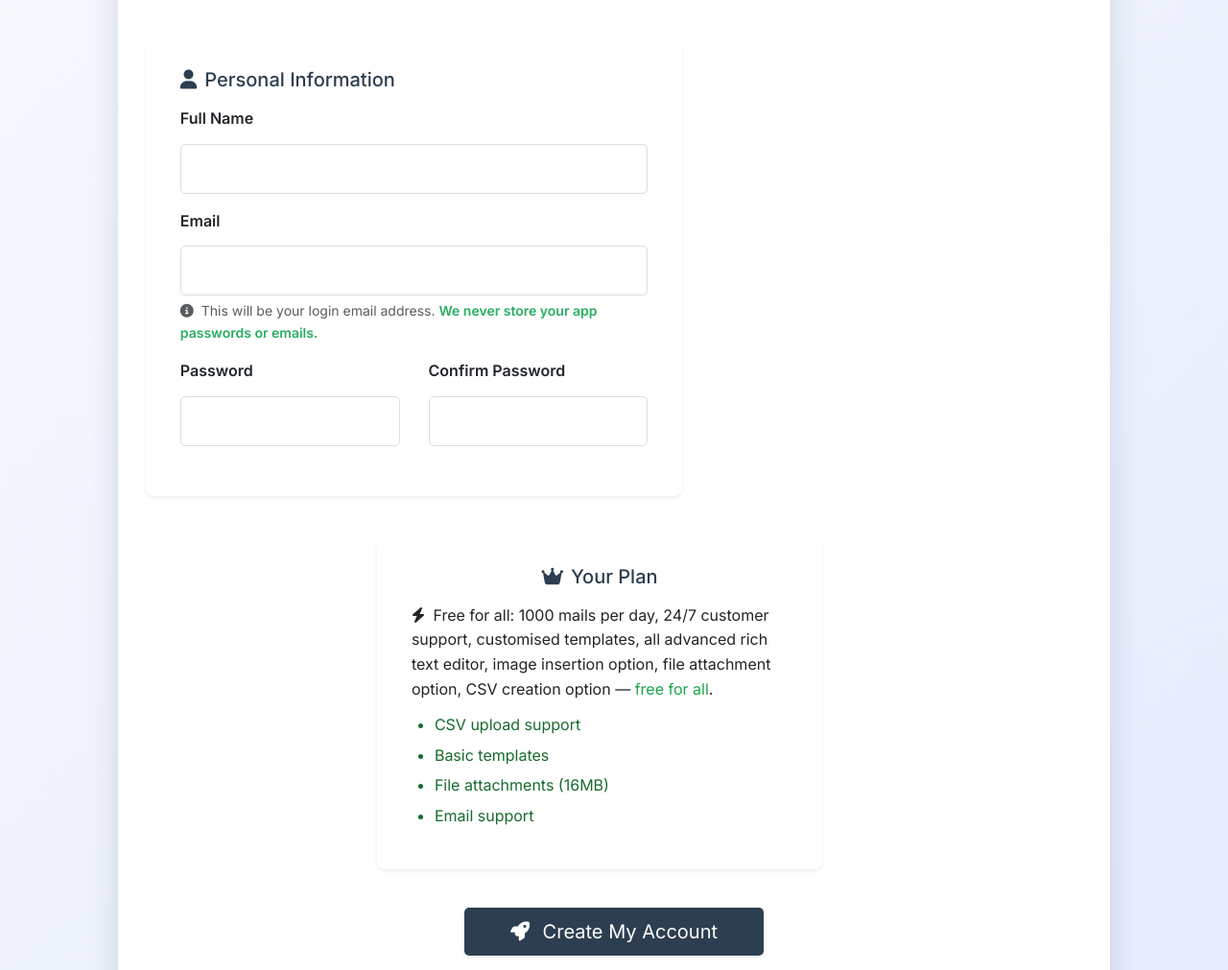
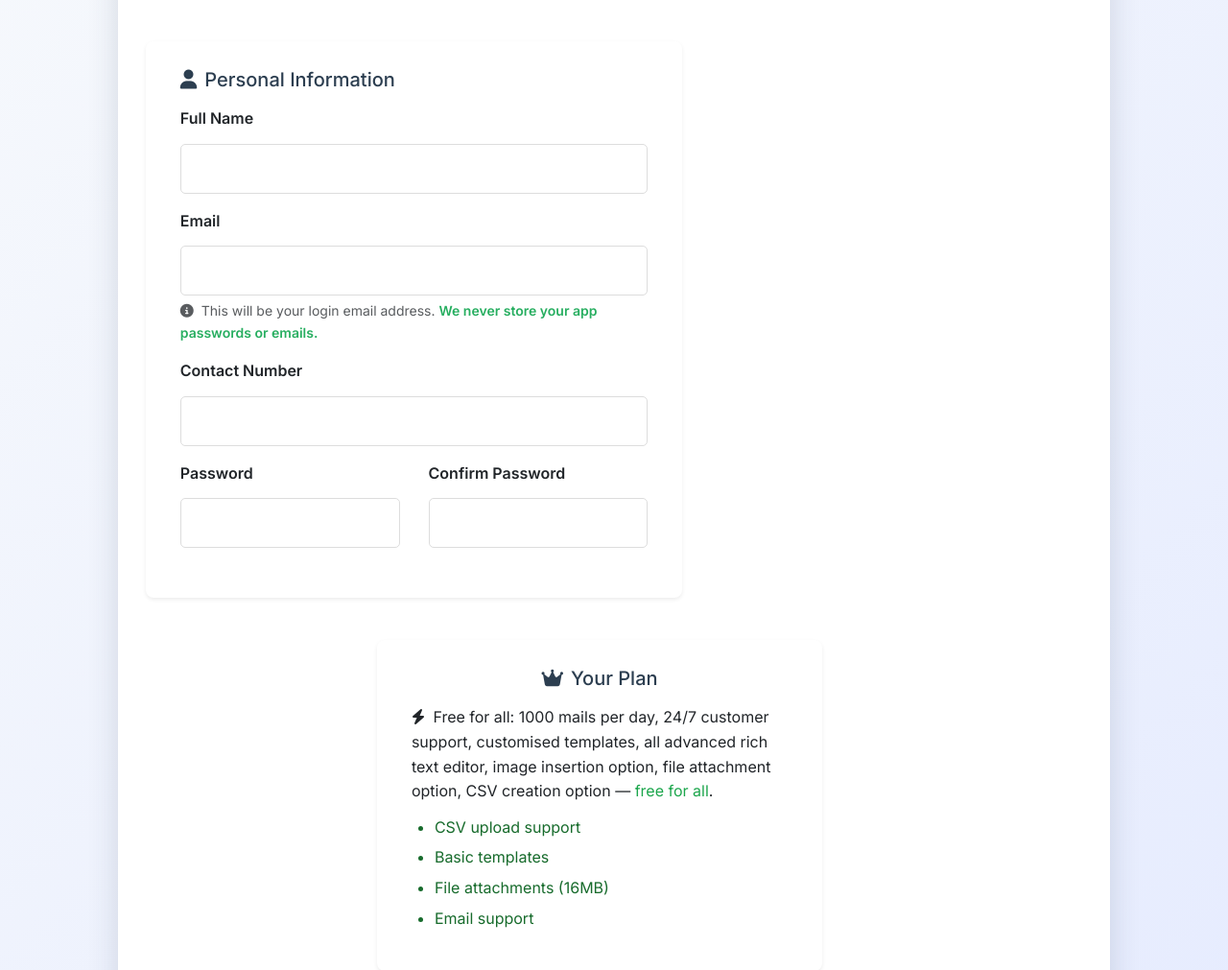
Before and after one commit to Neelp4258/Dazzloverse, a Flask app: page /signup in a window 1280 px wide. Shown: the part 411-1422 px from the top of the page at 96% size. Run offline with Flask 3, Linux system fonts and the light colour scheme; some libraries are stand-ins or nearby versions.

Commit message:
🔧 Updated signup form and app logic

```diff
--- a/app.py
+++ b/app.py
@@ -289,6 +289,7 @@ def init_db():
             id INTEGER PRIMARY KEY AUTOINCREMENT,
             email TEXT UNIQUE NOT NULL,
             full_name TEXT NOT NULL,
+            contact_number TEXT,
             password_hash TEXT NOT NULL,
             plan TEXT DEFAULT 'free',
             created_at TIMESTAMP DEFAULT CURRENT_TIMESTAMP,
@@ -386,6 +387,7 @@ class LoginForm(FlaskForm):
 class SignupForm(FlaskForm):
     full_name = StringField('Full Name', validators=[DataRequired(), Length(min=2, max=100)])
     email = StringField('Email', validators=[DataRequired(), Email()])
+    contact_number = StringField('Contact Number', validators=[DataRequired(), Length(min=8, max=20)])
     password = PasswordField('Password', validators=[DataRequired(), Length(min=6)])
     confirm_password = PasswordField('Confirm Password', validators=[DataRequired(), EqualTo('password')])
     submit = SubmitField('Create Account')
@@ -630,9 +632,9 @@ def signup():
         # Create new user (always free plan)
         password_hash = generate_password_hash(form.password.data)
         cursor.execute('''
-            INSERT INTO users (email, full_name, password_hash, plan)
-            VALUES (?, ?, ?, ?)
-        ''', (form.email.data, form.full_name.data, password_hash, 'free'))
+            INSERT INTO users (email, full_name, contact_number, password_hash, plan)
+            VALUES (?, ?, ?, ?, ?)
+        ''', (form.email.data, form.full_name.data, form.contact_number.data, password_hash, 'free'))
 
         conn.commit()
         user_id = cursor.lastrowid
--- a/templates/signup.html
+++ b/templates/signup.html
@@ -191,6 +191,15 @@
                                         This will be your login email address. <span class="text-success fw-semibold">We never store your app passwords or emails.</span>
                                     </div>
                                 </div>
+                                <div class="mb-3">
+                                    {{ form.contact_number.label(class="form-label fw-semibold") }}
+                                    {{ form.contact_number(class="form-control form-control-lg") }}
+                                    {% if form.contact_number.errors %}
+                                        <div class="text-danger small mt-1">
+                                            {% for error in form.contact_number.errors %}{{ error }}{% endfor %}
+                                        </div>
+                                    {% endif %}
+                                </div>
                                 <div class="row">
                                     <div class="col-md-6">
                                         <div class="mb-3">
```
